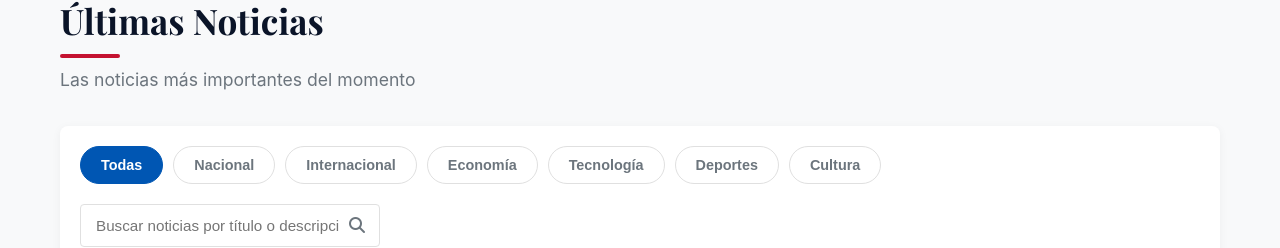
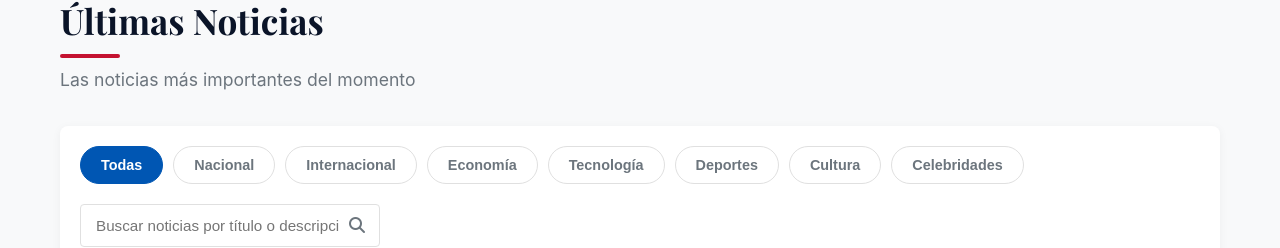
Before and after one commit to merencioreyna-sudo/zonatotalnovedades, a plain HTML site: page index.html in a window 1280 px wide. Shown: the part 1750-1998 px from the top of the page. Drawn offline with nearby package versions, Linux system fonts and the light colour scheme; no server answers.

Commit message:
Update index.html

```diff
--- a/index.html
+++ b/index.html
@@ -164,6 +164,7 @@
         <button class="filter-btn" data-category="tecnologia">Tecnología</button>
         <button class="filter-btn" data-category="deportes">Deportes</button>
         <button class="filter-btn" data-category="cultura">Cultura</button>
+        <button class="filter-btn" data-category="celebridades">Celebridades</button> <!-- NUEVO -->
     </div>
 
     <div class="search-box">
```
Lines whose indentation alone changed are shown as unchanged.
